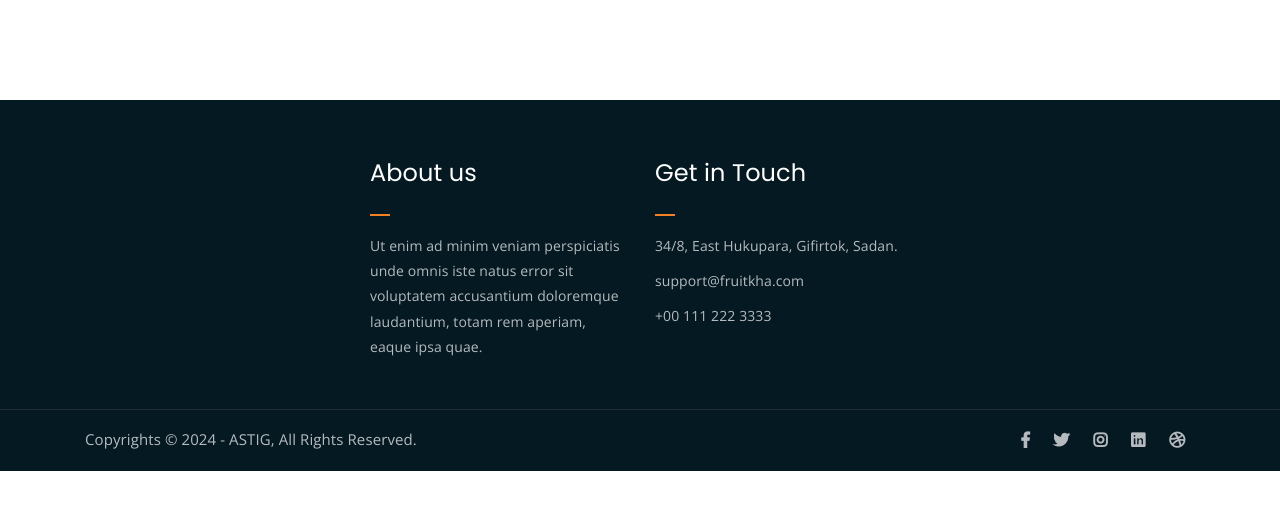
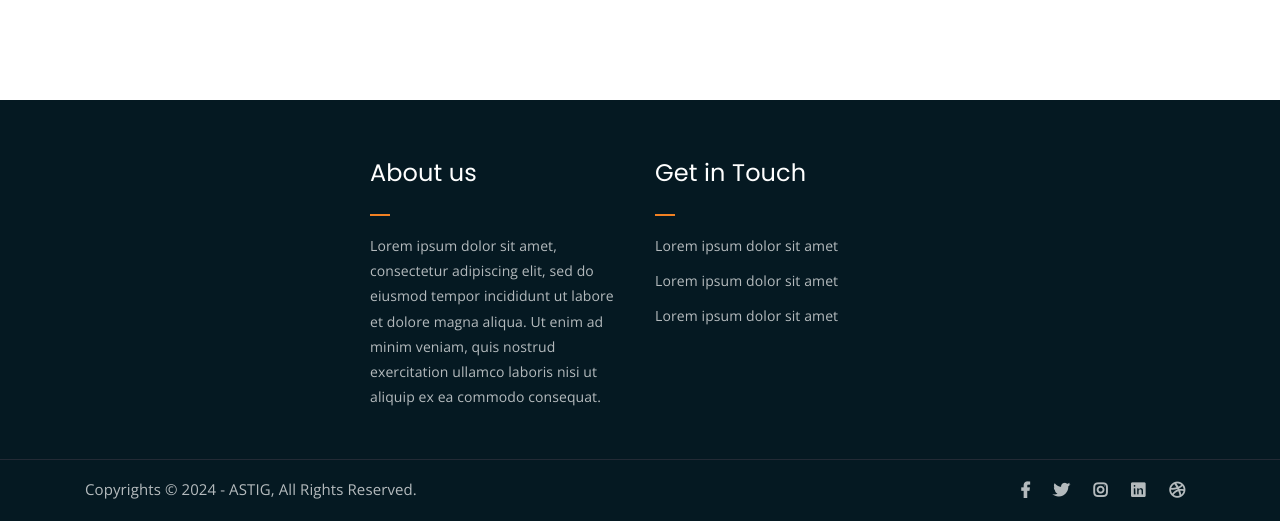
Before and after one commit to jayceebasa/CAPSTONE-PROJECT, a Django app: page /product/33/ in a window 1280 px wide. Shown: the part 1907-2428 px from the top of the page. Before the commit the page ends 2378 px from the top, so only its background shows below. Run offline with Django 5.2, Linux system fonts and the light colour scheme; data comes from the database, SQL or seed files in the repository; both versions use the stored data as it was after the commit; some libraries are stand-ins or nearby versions.

```diff
--- a/frontend/templates/partials/base.html
+++ b/frontend/templates/partials/base.html
@@ -209,10 +209,7 @@
               <!-- Add text-center -->
               <h2 class="widget-title">About us</h2>
               <p>
-                Ut enim ad minim veniam perspiciatis unde omnis iste natus error
-                sit voluptatem accusantium doloremque laudantium, totam rem
-                aperiam, eaque ipsa quae.
-              </p>
+                Lorem ipsum dolor sit amet, consectetur adipiscing elit, sed do eiusmod tempor incididunt ut labore et dolore magna aliqua. Ut enim ad minim veniam, quis nostrud exercitation ullamco laboris nisi ut aliquip ex ea commodo consequat.
             </div>
           </div>
 
@@ -221,9 +218,9 @@
               <!-- Add text-center -->
               <h2 class="widget-title">Get in Touch</h2>
               <ul>
-                <li>34/8, East Hukupara, Gifirtok, Sadan.</li>
-                <li>support@fruitkha.com</li>
-                <li>+00 111 222 3333</li>
+                <li>Lorem ipsum dolor sit amet</li>
+                <li>Lorem ipsum dolor sit amet</li>
+                <li>Lorem ipsum dolor sit amet</li>
               </ul>
             </div>
           </div>
```
Also changed, not shown: frontend/templates/core/shop.html (+46 -4 lines), db.sqlite3.
